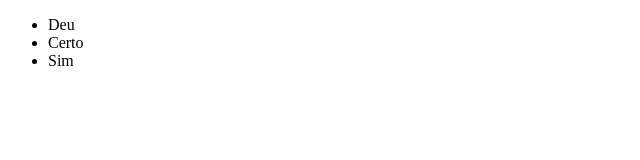
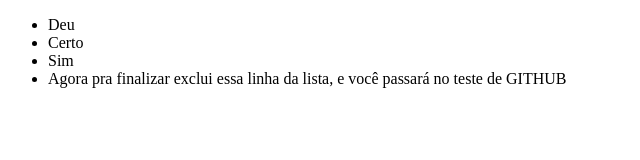
Before and after one commit to danizin/alura-git, a plain HTML site: page index.html in a window 1280 px wide. Shown: the whole page, without its empty margins (0-640 px from the left). Drawn offline with Linux system fonts and the light colour scheme.

Commit message:
Agora coloquei um último item na lista pra você testar o erro de conflito

```diff
--- a/index.html
+++ b/index.html
@@ -9,6 +9,7 @@
         <li>Deu</li>
         <li>Certo </li>
         <li>Sim</li>
+        <li>Agora pra finalizar exclui essa linha da lista, e você passará no teste de GITHUB</li>
     </ul>
 
 </body>
```
